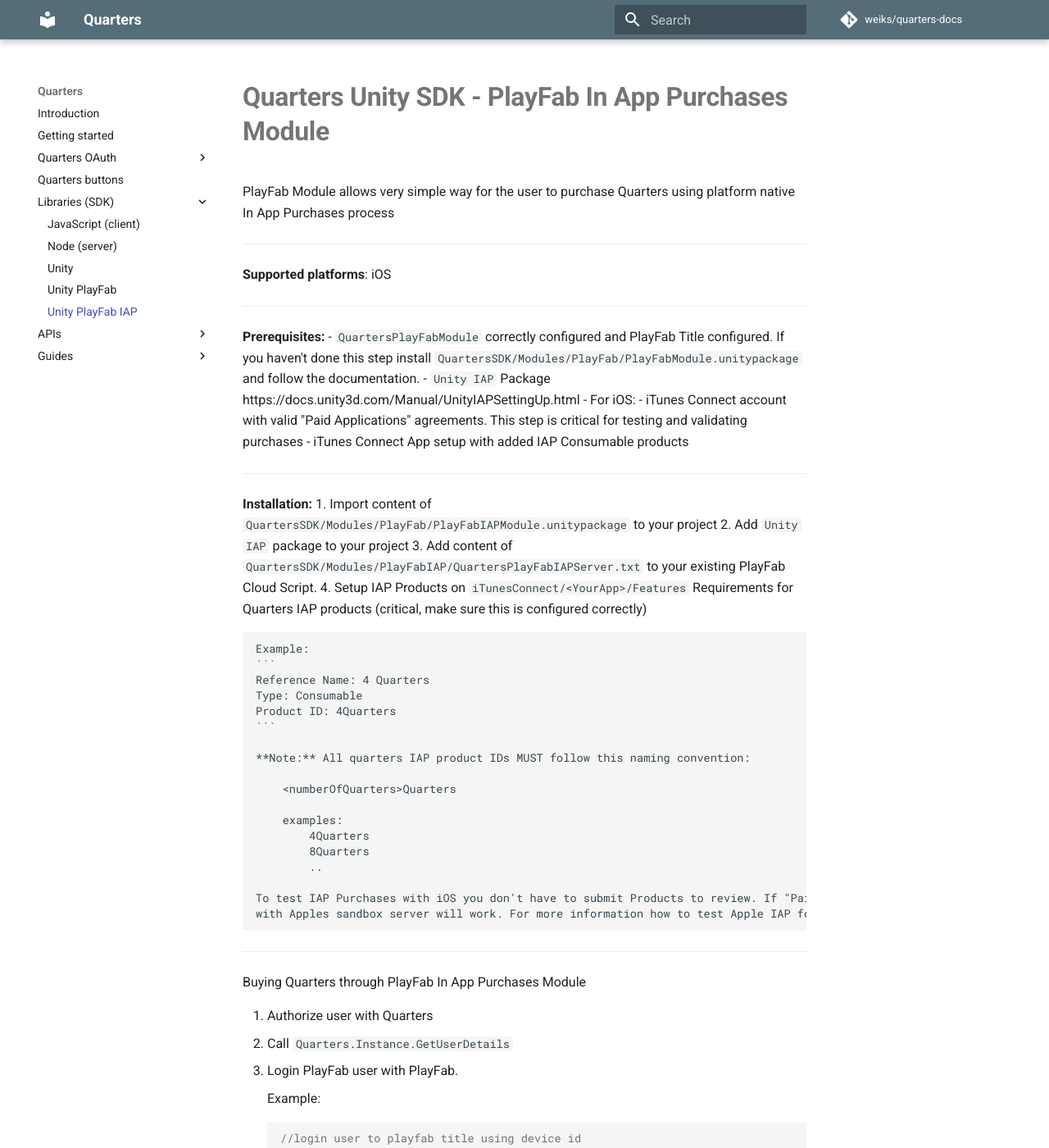
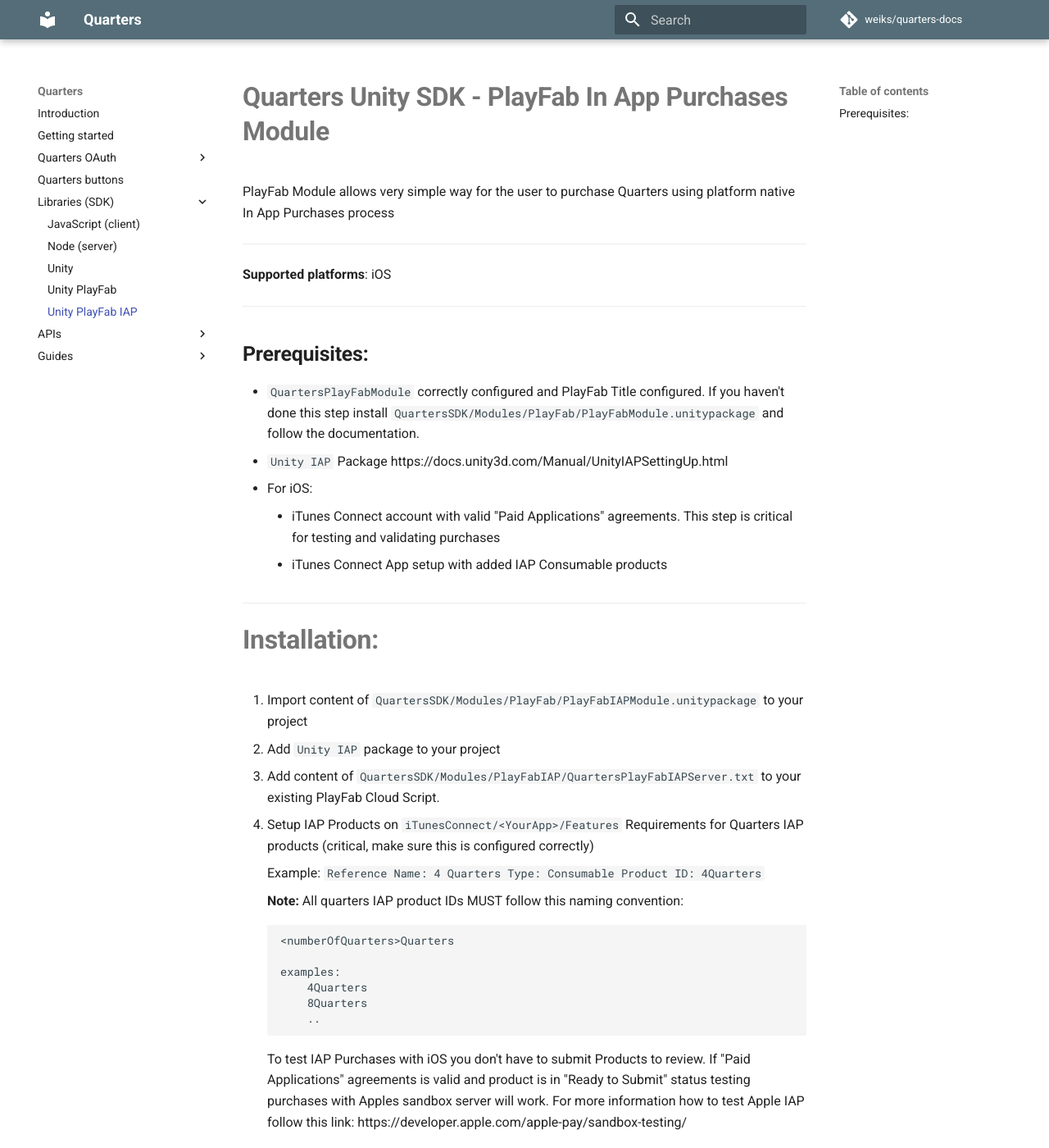
Before and after one commit to weiks/quarters-docs, an MkDocs documentation site: the page built from docs/sdk/unity-playfab-iap.md, in a window 1280 px wide and 1400 px high. Shown: the whole window at 82% size. Built offline with MkDocs 1.6.1 and Material for MkDocs 9.7.7, drawn with Linux system fonts in a browser that asks for light colours; comment, search, counter and statistics services are not loaded; old or Windows-style settings are respelled for this version of MkDocs.

Commit message:
fix formating issues

```diff
--- a/docs/sdk/unity-playfab-iap.md
+++ b/docs/sdk/unity-playfab-iap.md
@@ -10,10 +10,10 @@
 
 ---
 
-**Prerequisites:**
-- `QuartersPlayFabModule` correctly configured and PlayFab Title configured. If you haven't done this step install `QuartersSDK/Modules/PlayFab/PlayFabModule.unitypackage` and follow the documentation.
-- `Unity IAP` Package https://docs.unity3d.com/Manual/UnityIAPSettingUp.html
-- For iOS:
+##Prerequisites:
+* `QuartersPlayFabModule` correctly configured and PlayFab Title configured. If you haven't done this step install `QuartersSDK/Modules/PlayFab/PlayFabModule.unitypackage` and follow the documentation.
+* `Unity IAP` Package https://docs.unity3d.com/Manual/UnityIAPSettingUp.html
+* For iOS:
     - iTunes Connect account with valid "Paid Applications" agreements. This step is critical for testing and validating purchases
     - iTunes Connect App setup with added IAP Consumable products
 
@@ -21,7 +21,7 @@
 ---
 
 
-**Installation:**
+#Installation:
 1.  Import content of `QuartersSDK/Modules/PlayFab/PlayFabIAPModule.unitypackage` to your project
 2.  Add `Unity IAP` package to your project
 3.  Add content of `QuartersSDK/Modules/PlayFabIAP/QuartersPlayFabIAPServer.txt` to your existing PlayFab Cloud Script.
@@ -55,9 +55,9 @@
 Buying Quarters through PlayFab In App Purchases Module
 
 
-1. Authorize user with Quarters
-2. Call `Quarters.Instance.GetUserDetails`
-3. Login PlayFab user with PlayFab.
+1.  Authorize user with Quarters
+2.  Call `Quarters.Instance.GetUserDetails`
+3.  Login PlayFab user with PlayFab.
 
     Example:
 
```
Also changed, not shown: docs/sdk/unity-playfab.md (+2 -2 lines).
